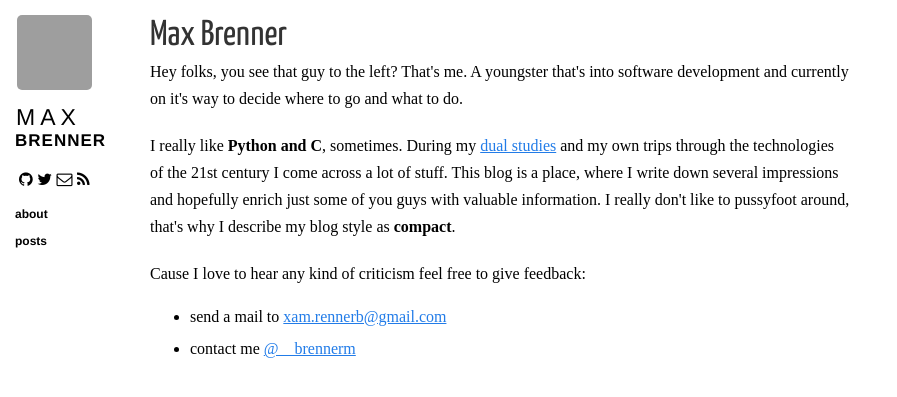
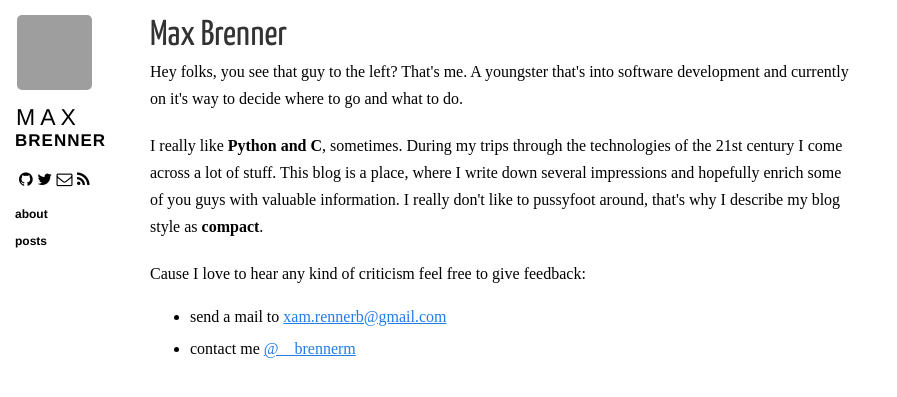
Before and after one commit to brennerm/brennerm.github.io, a Jekyll site: the page built from about.html, in a window 1280 px wide, cut to the strip 0-397 px from the top of the page. Shown: the whole strip, without its empty margins (0-897 px from the left). Built offline with Jekyll 4.4.1, drawn with Linux system fonts in a browser that asks for light colours; nearby versions of some CDN libraries; Markdown is read by kramdown in place of the engine named in the settings; grey boxes are pictures that could not be loaded.

Commit message:
update about.html

```diff
--- a/about.html
+++ b/about.html
@@ -11,10 +11,9 @@ title: "About me"
     </p>
 
     <p>
-        I really like <b>Python and C</b>, sometimes. During my <a href="http://en.wikipedia.org/wiki/Dual_education_system">dual studies</a> and my own trips through the technologies of the 21st century I come across a lot of stuff.
-        This blog is a place, where I write down several impressions and hopefully enrich just some of you guys with valuable information.
+        I really like <b>Python and C</b>, sometimes. During my trips through the technologies of the 21st century I come across a lot of stuff.
+        This blog is a place, where I write down several impressions and hopefully enrich some of you guys with valuable information.
         I really don't like to pussyfoot around, that's why I describe my blog style as <b>compact</b>.</p>
-
     <p>
         Cause I love to hear any kind of criticism feel free to give feedback:
     </p>
```
